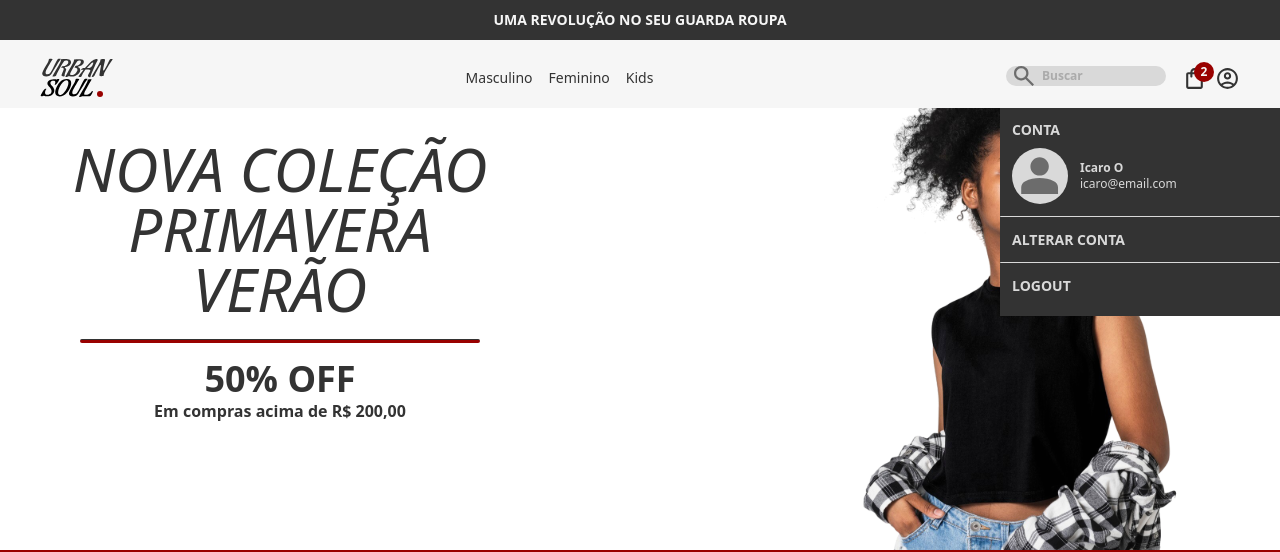
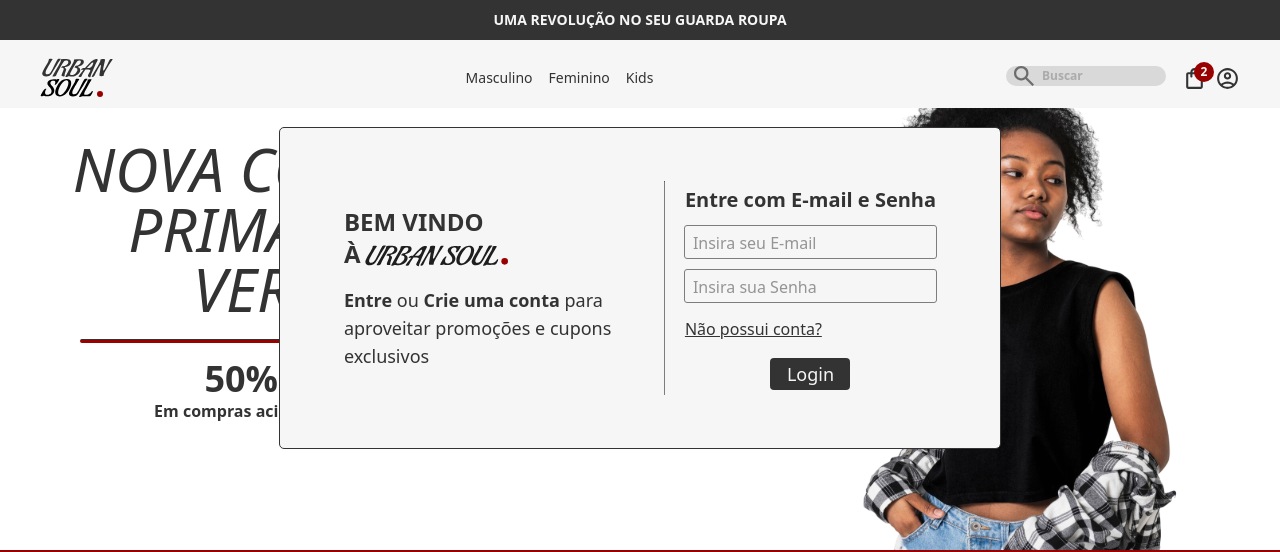
Before and after one commit to oibene/urbansoul-app, a React (Vite) app: page / in a window 1280 px wide. Both pictures are taken after a click on the button 1227 px from the left and 78 px from the top of the page. Shown: the top 552 px of the page. Built offline with nearby package versions, Linux system fonts and the light colour scheme.

Commit message:
restruturando tipagens

```diff
--- a/src/utils/itemsInterface.ts
+++ b/src/@types/products.d.ts
@@ -8,3 +8,9 @@
     has_descount: boolean;
     descount_price: number;
 }
+
+export interface CarouselInterface{
+    img_URL: string;
+    category: string;
+    type: string;
+}
--- a/src/components/carousel.tsx
+++ b/src/components/carousel.tsx
@@ -1,6 +1,6 @@
 'use client'
 import { useState } from "react";
-import type { CarouselInterface } from "../utils/carouselInterface";
+import type { CarouselInterface } from "../@types/products";
 
 interface CarouselProps {
     items: CarouselInterface[];
--- a/src/components/modalAccount.tsx
+++ b/src/components/modalAccount.tsx
@@ -1,6 +1,5 @@
-import type { AccountInterface } from "../utils/accountInterface";
-
-const person = "/logos/person.svg?url"
+import type { AccountInterface } from "../@types/customer";
+const person = "/logos/person.svg"
 
 interface ModalAccProps {
     account:AccountInterface;
--- a/src/components/modalBag.tsx
+++ b/src/components/modalBag.tsx
@@ -1,4 +1,4 @@
-import type { ItemsInterface } from "../utils/itemsInterface";
+import type { ItemsInterface } from "../@types/products";
 const delete_icon = '/logos/delete.svg'
 
 interface ModalBagProps {
--- a/src/components/modalLogin.tsx
+++ b/src/components/modalLogin.tsx
@@ -1,18 +1,32 @@
+import { useState } from "react";
+import type { LoginInterface } from "../@types/customer";
+
 const logo = '/logos/logo2.svg'
 
 export default function ModalLogin(){
+    const [formEmail, setFormEmail] = useState("");
+    const [formPassword, setFormPassword] = useState("");
+
+
+    {/* TODO: REQUISIÇÃO PRO BANCO*/}
+    const handleSubmit = () => {
+        const data: LoginInterface = {
+            email: formEmail,
+            password: formPassword
+        }
+    }
+
     return (
-        <div className="fixed bg-light w-125 h-60 my-5 outline-1 outline-dark-gray rounded-sm">
+        <div className="fixed bg-light w-180 h-80 my-5 outline-1 outline-dark-gray rounded-sm">
 
-            <div className="flex gap-5 justify-center h-full items-center font-noto text-sm text-dark-gray">
+            <div className="flex gap-5 justify-center h-full items-center font-noto text-lg text-dark-gray">
 
-                <div className="w-50">
-
-                    <div className="font-bold text-lg">
+                <div className="w-75">
+                    <div className="font-bold text-2xl">
                         <p>BEM VINDO</p>
                         <div className="flex">
                             <p>À</p>
-                            <img src={logo} alt="" className="m-1" />
+                            <img src={logo} alt="" className="m-1 h-10" />
                         </div>
                     </div>
 
@@ -25,23 +39,33 @@
 
                 <hr className="w-px h-2/3 bg-gray rounded-sm"/>
 
-                <div>
-                    <p className="font-bold text-base">Entre com E-mail e Senha</p>
+                <form action="">
+                    <p className="font-bold text-xl">Entre com E-mail e Senha</p>
 
                     <div className="my-3">
-                        <div className="outline-1 rounded-xs text-gray mb-3 h-6 content-center">
-                            <input type="text" className="ml-2 text-xs text-dark-gray outline-none"
-                            name="email" placeholder="Insira seu E-mail" size={12} />
+                        <div className="outline-1 rounded-xs text-gray mb-3 h-8 content-center">
+                            <input type="text" className="ml-2 text-base text-dark-gray outline-none"
+                            name="email" placeholder="Insira seu E-mail" size={12}
+                            onChange={(e) => { setFormEmail(e.target.value)}} />
                         </div>
 
-                        <div className="outline-1 rounded-xs text-gray h-6 content-center">
-                            <input type="text" className="ml-2 text-xs text-dark-gray outline-none"
-                            name="senha" placeholder="Insira sua Senha" size={12} />
+                        <div className="outline-1 rounded-xs text-gray h-8 content-center">
+                            <input type="text" className="ml-2 text-base text-dark-gray outline-none"
+                            name="senha" placeholder="Insira sua Senha" size={12}
+                            onChange={(e) => { setFormPassword(e.target.value)}} />
                         </div>
                     </div>
 
-                    <a href="#" className="text-sm underline underline-offset-1">Não possui conta?</a>
-                </div>
+                    <a href="#" className="text-base underline underline-offset-1">Não possui conta?</a>
+
+                    <div className="flex justify-center">
+                        <button onSubmit={handleSubmit}
+                        className="w-20 h-8 mt-4 bg-dark-gray rounded-sm content-center outline-none cursor-pointer">
+                            <p className="text-lg mx-4 text-light"> Login </p>
+                        </button>
+                    </div>
+
+                </form>
 
             </div>
 
--- a/src/pages/header.tsx
+++ b/src/pages/header.tsx
@@ -1,11 +1,11 @@
 'use client'
 import { useState } from 'react'
-import type { ItemsInterface } from '../utils/itemsInterface'
+import type { ItemsInterface } from '../@types/products'
+import type { AccountInterface } from '../@types/customer'
 
 import ModalAccount from '../components/modalAccount'
 import ModalBag from '../components/modalBag'
 import ModalLogin from '../components/modalLogin'
-import type { AccountInterface } from '../utils/accountInterface'
 
 const logo = '/logos/logo.svg'
 const search_svg = '/logos/search.svg'
@@ -37,13 +37,13 @@
     },
 ]
 
-const accountInfo: AccountInterface =
-{
-    id: 1,
-    first_name: "Icaro",
-    last_name: "O",
-    email: "icaro@email.com"
-}
+const accountInfo: AccountInterface = {}
+// {
+//     id: 1,
+//     first_name: "Icaro",
+//     last_name: "O",
+//     email: "icaro@email.com"
+// }
 
 export default function Header(){
     const [openAcc, setOpenAcc] = useState(false);
@@ -58,10 +58,10 @@
     }
 
     const handleModalAcc = () => {
-        if (accountInfo != null)
+        if (Object.keys(accountInfo).length === 0)
+            setOpenLogin(!openLogin);
+        else
             setOpenAcc(!openAcc);
-        else
-            setOpenLogin(!openLogin);
     }
 
     const [openBag, setOpenBag] = useState(false);
--- a/src/pages/index.tsx
+++ b/src/pages/index.tsx
@@ -1,5 +1,5 @@
 import Carousel from "../components/carousel"
-import type { CarouselInterface } from "../utils/carouselInterface"
+import type { CarouselInterface } from "../@types/products"
 
 const banner_img = '/images/banner.svg'
 const truck = '/logos/delivery_truck_speed.svg'
--- a/src/utils/accountInterface.ts
+++ /dev/null
@@ -1,6 +0,0 @@
-export interface AccountInterface {
-    id: number;
-    first_name: string;
-    last_name: string;
-    email: string;
-}
--- a/src/utils/carouselInterface.ts
+++ /dev/null
@@ -1,5 +0,0 @@
-export interface CarouselInterface{
-    img_URL: string;
-    category: string;
-    type: string;
-}
```
Also changed, not shown: src/@types/customer.d.ts (added, +11 -0 lines).
